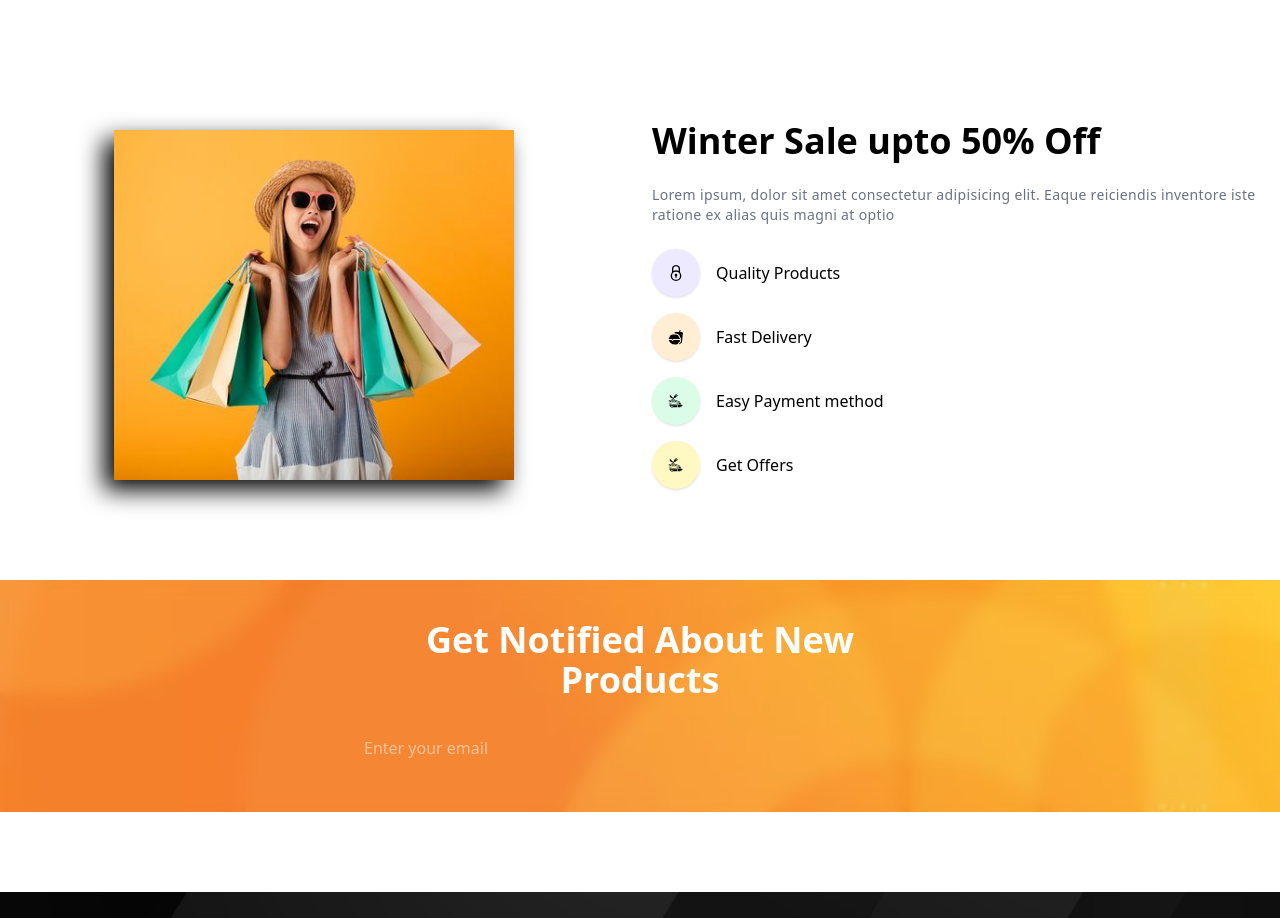
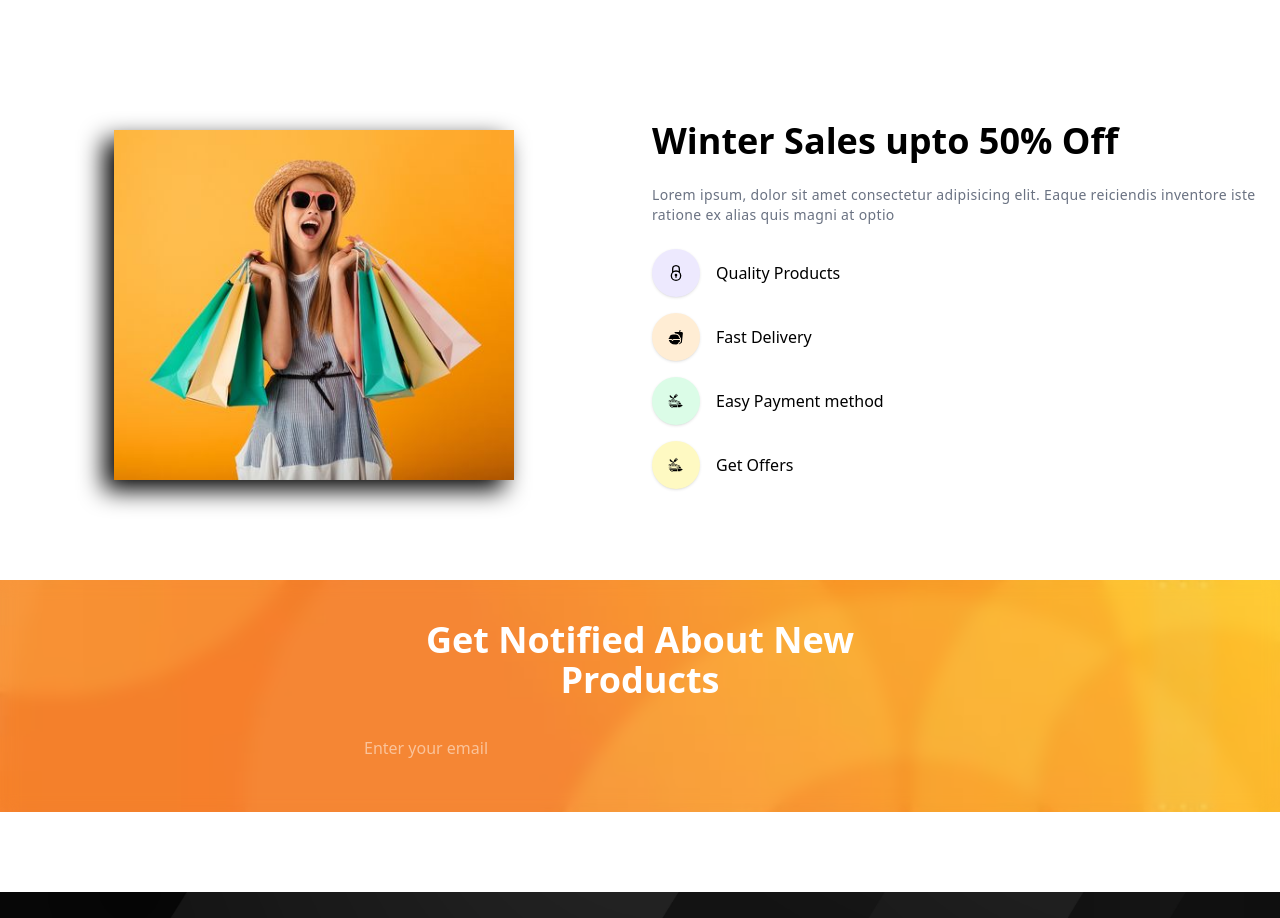
Before and after one commit to zulfikarzx/Final-Project, a React (Vite) app in the folder fontend/: page / in a window 1280 px wide. Shown: the part 1440-2358 px from the top of the page. Built offline with nearby package versions, Linux system fonts and the light colour scheme; no server answers.

Commit message:
update
update

```diff
--- a/fontend/src/Components/Banner/Banner.jsx
+++ b/fontend/src/Components/Banner/Banner.jsx
@@ -21,7 +21,7 @@ const Banner = () => {
           {/* text details section */}
           <div className="flex flex-col justify-center gap-6 sm:pt-0">
             <h1 data-aos="fade-up" className="text-3xl sm:text-4xl font-bold">
-              Winter Sale upto 50% Off
+              Winter Sales upto 50% Off
             </h1>
             <p
               data-aos="fade-up"
```
